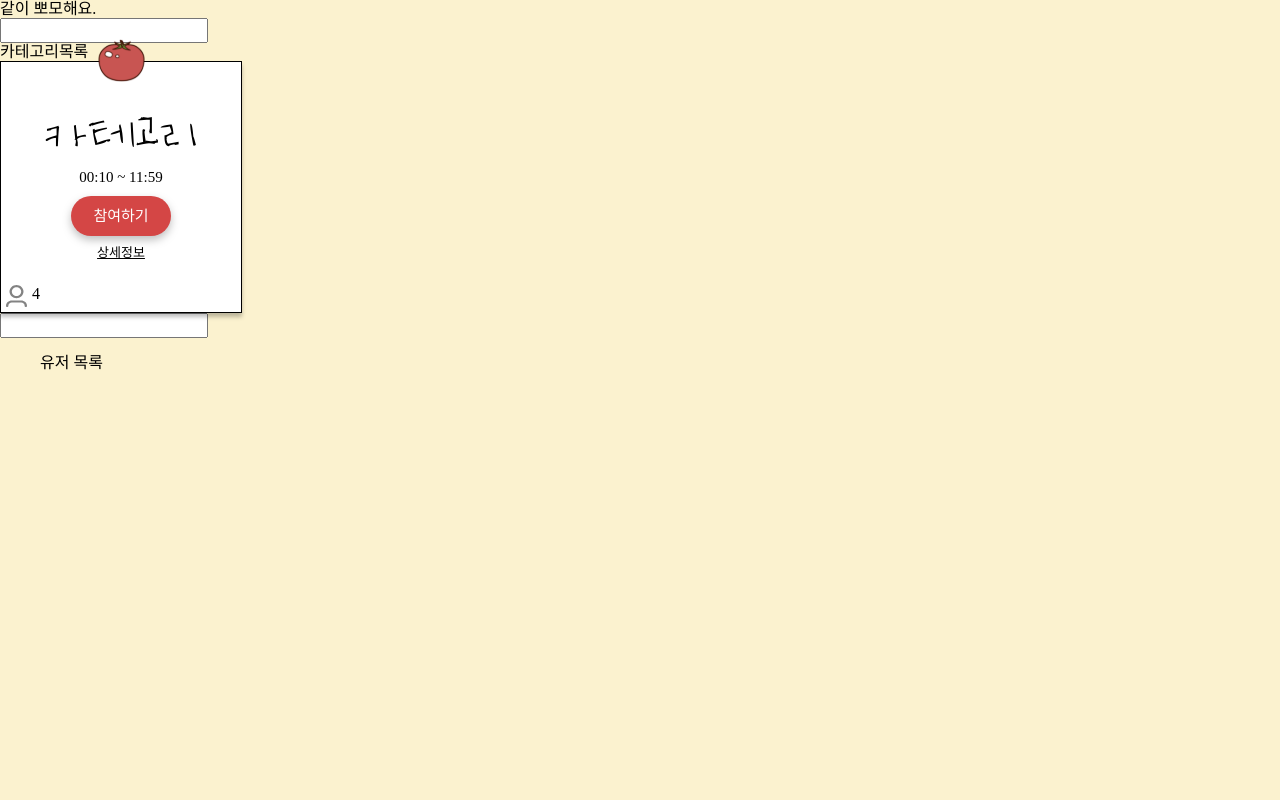
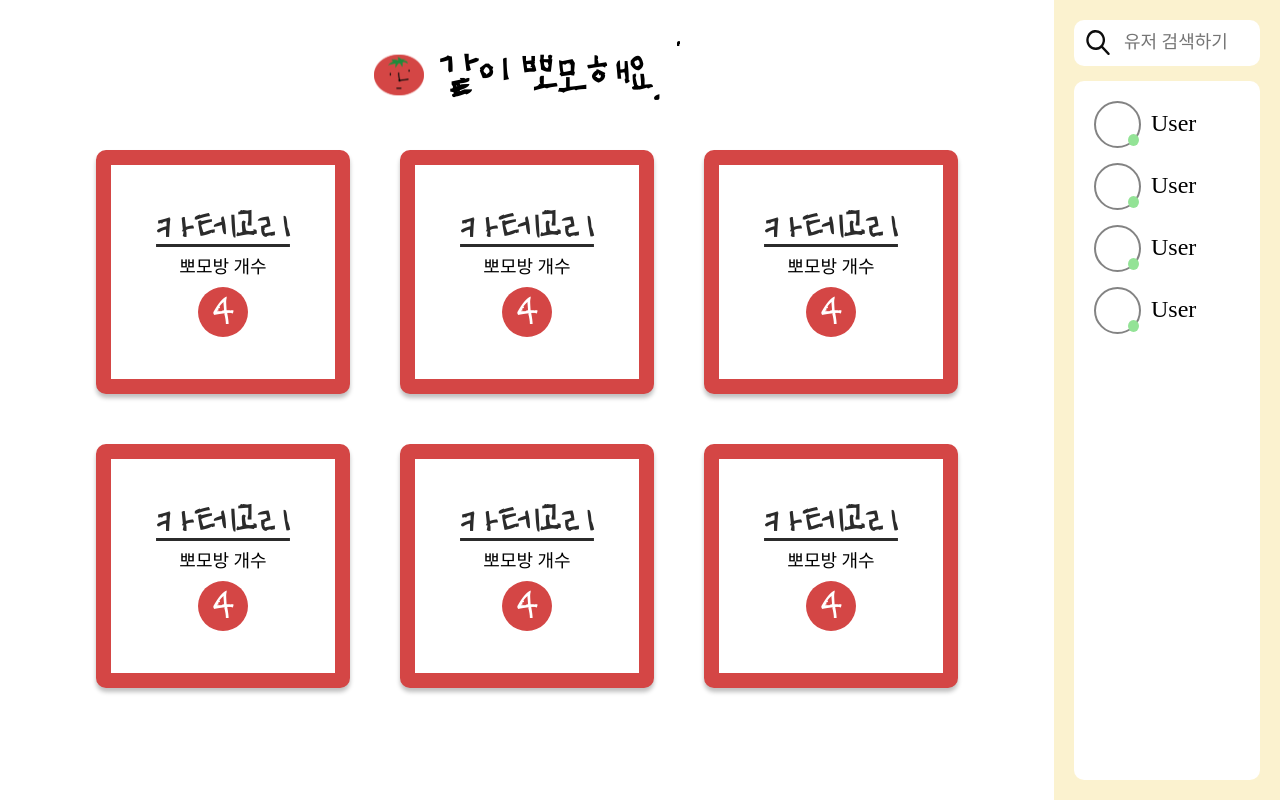
Before and after one commit to prgrms-fe-devcourse/FEDC3_POMO_DY, a Next.js app: page / in a window 1280 px wide. Built offline with nearby package versions, Linux system fonts and the light colour scheme; a web font is replaced by a local one.

Commit message:
feat: 메인 페이지 마크업&UI 완성

```diff
--- a/components/home/CategoryCard.tsx
+++ b/components/home/CategoryCard.tsx
@@ -1,80 +1,65 @@
-import TomatoSvg from '@public/images/tomato.svg';
-import PersonIconSvg from '@public/images/icon/person.svg';
 import styled from '@emotion/styled';
+import { COLORS } from 'styles/colors';
 
 const CardContainer = styled.div`
-  width: 240px;
-  height: 250px;
-  border: 1px solid #000000;
-  background-color: #ffffff;
+  width: 224px;
+  height: 214px;
+  background: #ffffff;
+  border: 15px solid ${COLORS.main};
+  border-radius: 10px;
   display: flex;
-  flex-direction: column;
   align-items: center;
   justify-content: center;
+  flex-direction: column;
   gap: 10px;
   box-shadow: 0px 4px 4px rgba(0, 0, 0, 0.25);
-  position: relative;
+  cursor: pointer;
+  transition: all 0.2s ease-in-out;
+
+  &:hover {
+    transform: scale(1.03, 1.03);
+    box-shadow: 0px 5px 5px -2px rgba(0, 0, 0, 0.25);
+  }
 `;
 
-const ImageContainer = styled.div`
-  position: absolute;
-  top: -30px;
-  left: calc(50% - 33px);
+const CategoryTitle = styled.div`
+  font-weight: 700;
+  font-size: 35px;
+  font-family: 'UhBee EUN KYUNG';
+  text-decoration: underline;
+  color: #2b2b2b;
 `;
 
-const TitleDiv = styled.div`
-  font-family: 'UhBee EUN KYUNG';
-  font-size: 40px;
+const CategorySub = styled.div`
+  font-weight: 400;
+  font-size: 18px;
 `;
 
-const TimeDiv = styled.div`
-  font-size: 15px;
+const CountCircle = styled.div`
+  width: 50px;
+  height: 50px;
+  border-radius: 50%;
+  background: ${COLORS.main};
+  font-family: 'UhBee EUN KYUNG';
+  font-weight: 700;
+  font-size: 30px;
+  color: #ffffff;
+  text-align: center;
+  line-height: 50px;
+  transition: all 0.2s ease-in-out;
+
+  &:hover {
+    transform: scale(1.03, 1.03);
+    box-shadow: 0px 5px 5px -2px rgba(0, 0, 0, 0.25);
+  }
 `;
 
-const Button = styled.button`
-  width: 100px;
-  height: 40px;
-  background-color: #d44645;
-  border-radius: 20px;
-  border: none;
-  font-size: 15px;
-  text-align: center;
-  color: white;
-  filter: drop-shadow(0px 4px 4px rgba(0, 0, 0, 0.25));
-`;
-
-const DetailLink = styled.div`
-  font-size: 13px;
-  text-decoration: underline;
-  cursor: pointer;
-`;
-
-const HeadCount = styled.div`
-  position: absolute;
-  left: 5px;
-  bottom: 5px;
-  display: flex;
-  width: 100%;
-  gap: 5px;
-`;
-
-const CategoryCard = () => {
+export default function CategoryCard() {
   return (
-    <>
-      <CardContainer>
-        <ImageContainer>
-          <TomatoSvg />
-        </ImageContainer>
-        <TitleDiv>카테고리</TitleDiv>
-        <TimeDiv>00:10 ~ 11:59</TimeDiv>
-        <Button>참여하기</Button>
-        <DetailLink>상세정보</DetailLink>
-        <HeadCount>
-          <PersonIconSvg />4
-        </HeadCount>
-      </CardContainer>
-    </>
+    <CardContainer>
+      <CategoryTitle>카테고리</CategoryTitle>
+      <CategorySub>뽀모방 개수</CategorySub>
+      <CountCircle>4</CountCircle>
+    </CardContainer>
   );
-};
-
-export default CategoryCard;
+}
--- /dev/null
+++ b/components/home/UserCard.tsx
@@ -0,0 +1,48 @@
+import styled from '@emotion/styled';
+
+const UserCardContainer = styled.div`
+  display: flex;
+  align-items: center;
+  justify-content: flex-start;
+  gap: 10px;
+  cursor: pointer;
+  border-radius: 20px;
+
+  &:hover {
+    background-color: #ededed;
+    box-shadow: 0px 5px 5px -2px rgba(0, 0, 0, 0.25);
+  }
+`;
+
+const ImageContainer = styled.div`
+  border-radius: 50%;
+  width: 43px;
+  height: 43px;
+  border: 2px solid #838383;
+  position: relative;
+`;
+
+const ActiveCircle = styled.div`
+  position: absolute;
+  right: 0;
+  bottom: 0;
+  width: 11px;
+  height: 12px;
+  background: #93e396;
+  border-radius: 50%;
+`;
+
+const UserNameContainer = styled.div`
+  font-size: 24px;
+`;
+
+export default function UserCard() {
+  return (
+    <UserCardContainer>
+      <ImageContainer>
+        <ActiveCircle></ActiveCircle>
+      </ImageContainer>
+      <UserNameContainer>User</UserNameContainer>
+    </UserCardContainer>
+  );
+}
--- a/next.config.js
+++ b/next.config.js
@@ -5,7 +5,14 @@ const nextConfig = {
     config.module.rules.push({
       test: /\.svg$/i,
       issuer: /\.[jt]sx?$/,
-      use: ['@svgr/webpack'],
+      use: [
+        {
+          loader: '@svgr/webpack',
+          options: {
+            svgo: false, // rect가 path로 렌더링되지 않도록
+          },
+        },
+      ],
     });
     return config;
   },
--- a/pages/index.tsx
+++ b/pages/index.tsx
@@ -1,20 +1,127 @@
 import CategoryCard from '@components/home/CategoryCard';
+import LogoSvg from '@public/images/logo.svg';
+import SearchIcon from '@public/images/icon/search.svg';
+import styled from '@emotion/styled';
+import { COLORS } from './../styles/colors';
+import UserCard from '@components/home/UserCard';
+
+const MainContainer = styled.main`
+  background-color: white;
+  height: 100vh; /* 나중에 헤더 길이 빼야함  */
+  display: flex;
+  justify-content: center;
+`;
+
+const CategoryContainer = styled.div`
+  width: 85%;
+  display: flex;
+  flex-direction: column;
+  align-items: center;
+  gap: 50px;
+`;
+
+const UserListContainer = styled.div`
+  display: flex;
+  flex-direction: column;
+  align-items: center;
+  padding: 20px;
+  width: 15%;
+  gap: 15px;
+  background: ${COLORS.sub_yellow};
+`;
+
+const MainTextDiv = styled.div`
+  font-family: 'UhBee EUN KYUNG';
+  font-weight: 700;
+  font-size: 40px;
+  margin-top: 50px;
+  display: flex;
+  gap: 15px;
+
+  & > .logo {
+    display: block;
+    width: 50px;
+    height: 50px;
+  }
+`;
+
+const CategoryCardList = styled.div`
+  display: grid;
+  grid-template-columns: repeat(3, 1fr);
+  gap: 50px;
+`;
+
+const InputContainer = styled.div`
+  height: 50px;
+  border-radius: 10px;
+  font-size: 18px;
+  line-height: 40px;
+  color: #838383;
+  position: relative;
+
+  & > .search {
+    position: absolute;
+    left: 12px;
+    top: 10px;
+    width: 24px;
+    height: 25px;
+    cursor: pointer;
+  }
+`;
+
+const UserSearchInput = styled.input`
+  width: 100%;
+  height: 100%;
+  border: none;
+  outline: none;
+  padding-left: 50px;
+  border-radius: 10px;
+  box-sizing: border-box;
+`;
+
+const UserList = styled.ul`
+  width: 100%;
+  height: 100%;
+  margin: 0;
+  padding: 0;
+  background-color: #ffffff;
+  border-radius: 10px;
+  padding: 20px;
+  box-sizing: border-box;
+  display: flex;
+  flex-direction: column;
+  gap: 15px;
+`;
 
 export default function Home() {
   return (
-    <main>
-      <div>
-        <div>같이 뽀모해요.</div>
-        <input type="text" />
-        <div>
-          카테고리목록
+    <MainContainer>
+      <CategoryContainer>
+        <MainTextDiv>
+          <LogoSvg className="logo" />
+          같이 뽀모해요.
+        </MainTextDiv>
+        <CategoryCardList>
           <CategoryCard />
-        </div>
-      </div>
-      <div>
-        <input type="text" />
-        <ul>유저 목록</ul>
-      </div>
-    </main>
+          <CategoryCard />
+          <CategoryCard />
+          <CategoryCard />
+          <CategoryCard />
+          <CategoryCard />
+        </CategoryCardList>
+      </CategoryContainer>
+      <UserListContainer>
+        <InputContainer>
+          <SearchIcon className="search" />
+          <UserSearchInput type="text" placeholder="유저 검색하기" />
+        </InputContainer>
+        <UserList>
+          <UserCard />
+          <UserCard />
+          <UserCard />
+          <UserCard />
+        </UserList>
+      </UserListContainer>
+    </MainContainer>
   );
 }
```
Also changed, not shown: public/images/icon/search.svg (added).
